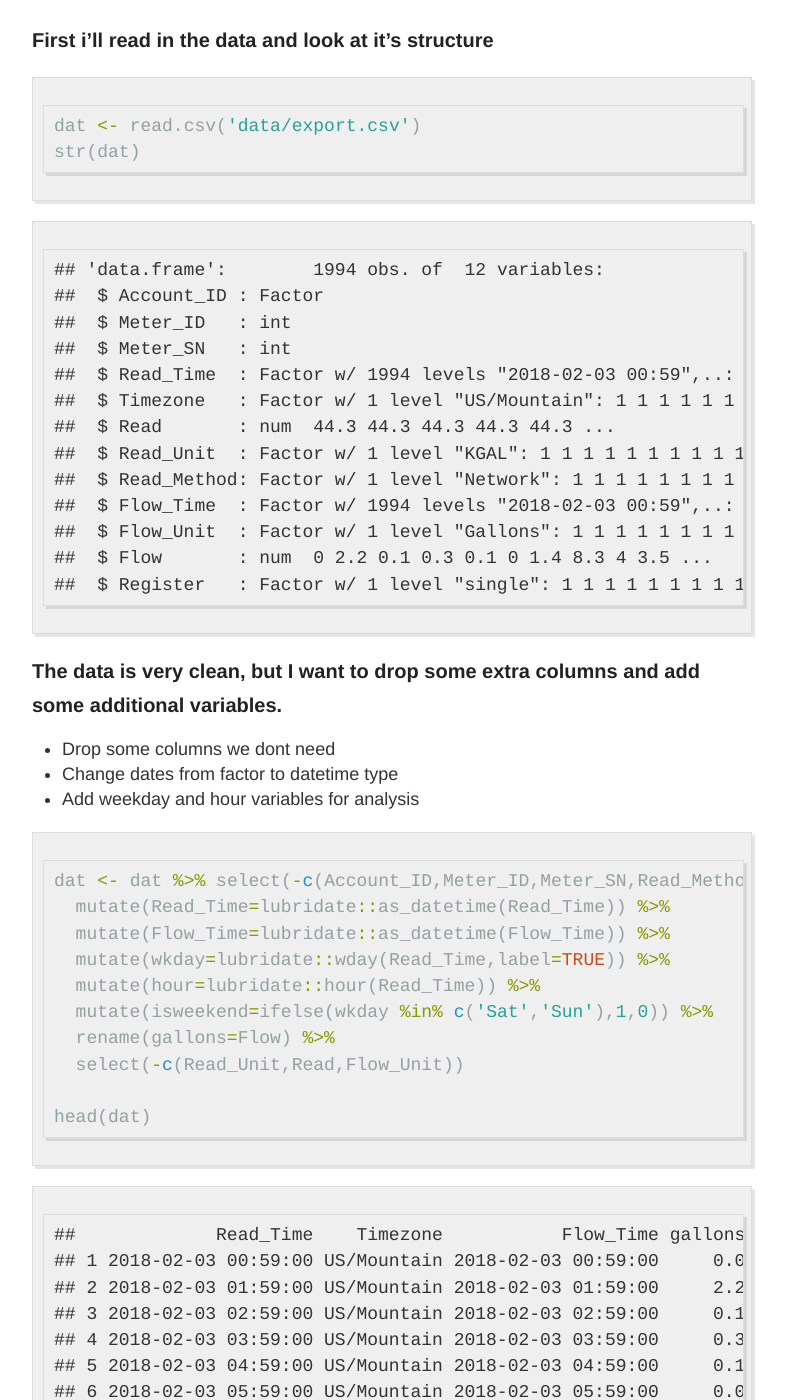
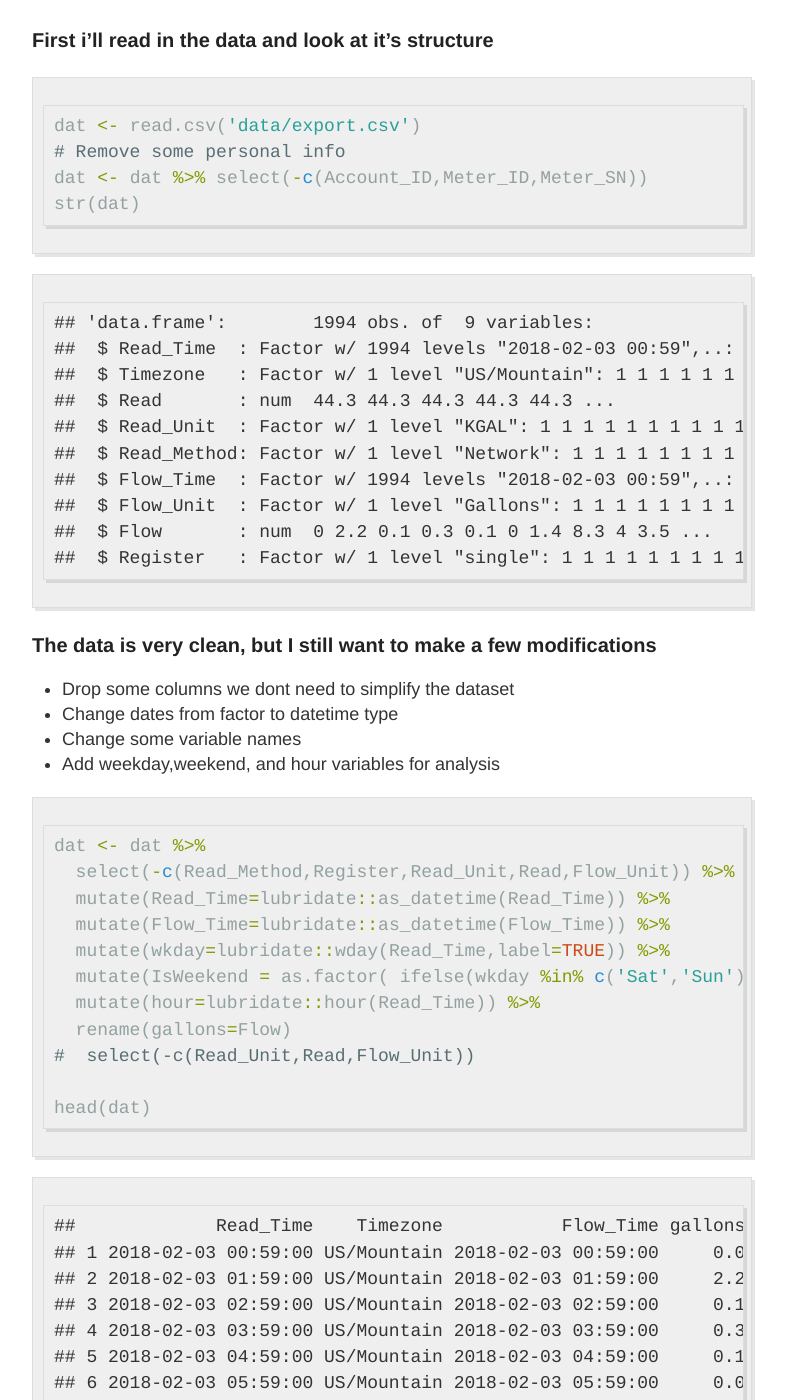
Before and after one commit to andypicke/andypicke.github.io, a Jekyll site: the page built from _posts/2018-04-29-water_usage.md, in a window 1280 px wide and 1400 px high, scrolled down 653 px. Shown: the whole window, without its empty margins (248-1034 px from the left). Built offline with Jekyll 4.4.1, drawn with Linux system fonts in a browser that asks for light colours; comment, search, counter and statistics services are not loaded; some of the changed text lies outside the part shown.

Commit message:
update post with minor text edits and nicer figures

````diff
--- a/_posts/2018-04-29-water_usage.md
+++ b/_posts/2018-04-29-water_usage.md
@@ -3,8 +3,10 @@ layout: post
 title: 'Tracking Our Water Usage'
 ---
 
+
+
 # Introduction
-Our water service recently changed to the Consolidated Mutual Water Company [CMWC](http://www.cmwc.net/), which covers a lot of the Lakewood/WheatRidge area west of Denver. Unlike our previous service, they record our water usage at hourly intervals, and give access to the data from their website. I love tracking things and collecting and analyzing data, so I was super excited to find this out. This is a quick first look at that data and patterns of our water usage.
+Our water service recently changed to the Consolidated Mutual Water Company [CMWC](http://www.cmwc.net/), which covers a lot of the Lakewood/WheatRidge area west of Denver. Unlike our previous service, they record our water usage at hourly intervals, and give access to the data from their website. I love tracking things and collecting and analyzing data, so I was super excited to find this out. This is a quick first look at that data and patterns of our water usage. I'll be using R for the analysis, with the packages *dplyr*, *ggplot2*, and *lubridate*.
 
 
 # Data
@@ -12,18 +14,19 @@ Data was downloaded from the [website](https://mywater.cmwc.net/) and saved as a
 
 
 
+
+
 ### First i'll read in the data and look at it's structure
 
 ```r
 dat <- read.csv('data/export.csv')
+# Remove some personal info
+dat <- dat %>% select(-c(Account_ID,Meter_ID,Meter_SN))
 str(dat)
 ```
 
 ```
-## 'data.frame':	1994 obs. of  12 variables:
-##  $ Account_ID : Factor
-##  $ Meter_ID   : int
-##  $ Meter_SN   : int
+## 'data.frame':	1994 obs. of  9 variables:
 ##  $ Read_Time  : Factor w/ 1994 levels "2018-02-03 00:59",..: 1 2 3 4 5 6 7 8 9 10 ...
 ##  $ Timezone   : Factor w/ 1 level "US/Mountain": 1 1 1 1 1 1 1 1 1 1 ...
 ##  $ Read       : num  44.3 44.3 44.3 44.3 44.3 ...
@@ -35,41 +38,44 @@ str(dat)
 ##  $ Register   : Factor w/ 1 level "single": 1 1 1 1 1 1 1 1 1 1 ...
 ```
 
-### The data is very clean, but I want to drop some extra columns and add some additional variables.
-* Drop some columns we dont need
+### The data is very clean, but I still want to make a few modifications
+
+* Drop some columns we dont need to simplify the dataset
 * Change dates from factor to datetime type
-* Add weekday and hour variables for analysis
+* Change some variable names
+* Add weekday,weekend, and hour variables for analysis
 
 
 
 ```r
-dat <- dat %>% select(-c(Account_ID,Meter_ID,Meter_SN,Read_Method,Register)) %>%
+dat <- dat %>%
+  select(-c(Read_Method,Register,Read_Unit,Read,Flow_Unit)) %>%
   mutate(Read_Time=lubridate::as_datetime(Read_Time)) %>%
   mutate(Flow_Time=lubridate::as_datetime(Flow_Time)) %>%
   mutate(wkday=lubridate::wday(Read_Time,label=TRUE)) %>%
+  mutate(IsWeekend = as.factor( ifelse(wkday %in% c('Sat','Sun'),1,0) ) ) %>%
   mutate(hour=lubridate::hour(Read_Time)) %>%
-  mutate(isweekend=ifelse(wkday %in% c('Sat','Sun'),1,0)) %>%
-  rename(gallons=Flow) %>%
-  select(-c(Read_Unit,Read,Flow_Unit))
+  rename(gallons=Flow)
+#  select(-c(Read_Unit,Read,Flow_Unit))
 
 head(dat)
 ```
 
 ```
-##             Read_Time    Timezone           Flow_Time gallons wkday hour
-## 1 2018-02-03 00:59:00 US/Mountain 2018-02-03 00:59:00     0.0   Sat    0
-## 2 2018-02-03 01:59:00 US/Mountain 2018-02-03 01:59:00     2.2   Sat    1
-## 3 2018-02-03 02:59:00 US/Mountain 2018-02-03 02:59:00     0.1   Sat    2
-## 4 2018-02-03 03:59:00 US/Mountain 2018-02-03 03:59:00     0.3   Sat    3
-## 5 2018-02-03 04:59:00 US/Mountain 2018-02-03 04:59:00     0.1   Sat    4
-## 6 2018-02-03 05:59:00 US/Mountain 2018-02-03 05:59:00     0.0   Sat    5
-##   isweekend
-## 1         1
-## 2         1
-## 3         1
-## 4         1
-## 5         1
-## 6         1
+##             Read_Time    Timezone           Flow_Time gallons wkday
+## 1 2018-02-03 00:59:00 US/Mountain 2018-02-03 00:59:00     0.0   Sat
+## 2 2018-02-03 01:59:00 US/Mountain 2018-02-03 01:59:00     2.2   Sat
+## 3 2018-02-03 02:59:00 US/Mountain 2018-02-03 02:59:00     0.1   Sat
+## 4 2018-02-03 03:59:00 US/Mountain 2018-02-03 03:59:00     0.3   Sat
+## 5 2018-02-03 04:59:00 US/Mountain 2018-02-03 04:59:00     0.1   Sat
+## 6 2018-02-03 05:59:00 US/Mountain 2018-02-03 05:59:00     0.0   Sat
+##   IsWeekend hour
+## 1         1    0
+## 2         1    1
+## 3         1    2
+## 4         1    3
+## 5         1    4
+## 6         1    5
 ```
 
 Ok now we're ready to roll!
@@ -78,98 +84,101 @@ Ok now we're ready to roll!
 
 ## Time-series of flow
 
-They just upgraded to recording meters, so the data only goes back to the beginning of February. There's not too much of a pattern in time, but we can see that the values (hourly usage) are typically less than 5, with a smaller number of larger values (dishwasher? washing machine?). This is also shown in a histogram of the data.
+They just upgraded to recording meters, so the data only goes back to the beginning of February. There's not too much of a pattern in time, but we can see that the values (hourly usage) are typically less than 5, with a smaller number of larger values ( maybe the dishwasher or washing machine?).
+
 
 
 ```r
-dat %>% ggplot(aes(as.Date(Read_Time),gallons))+
-  geom_point()+
-  xlab("Date")+
-  ylab("Gallons")+
-  ggtitle("Water Usage Timeseries")
+ dat %>% ggplot(aes(as.Date(Read_Time),gallons))+
+   geom_point()+
+   xlab("Date")+
+   ylab("Gallons")+
+   ggtitle("Water Usage Timeseries")
 ```
 
-![](/images/water_use/unnamed-chunk-1-1.png)
+![](/images/water_use/time-series-1.png)<!-- -->
+
+## Distribution of flow values
+
+This is also shown in a histogram of the data, which shows the count of data points falling in each bin. The lines below the histogram are a *rug*, which show where the individual data points fall. This is useful for seeing outliers and bins with very few values, where the bars are difficult to see.
 
 
 
-## Distribution of flow values
-
 ```r
 dat %>% ggplot(aes(gallons))+
-  geom_histogram(binwidth = 1)+
+  geom_histogram(binwidth = 0.5)+
   xlab("Gallons")+
   ggtitle("Histogram of Hourly Water Usage")+
   geom_rug()
 ```
 
-![](/images/water_use/unnamed-chunk-2-1.png)
+![](/images/water_use/histogram-1.png)<!-- -->
 
 
 
-## Next i'll separate the data by day of week, and look at those distributions.
+## Is water usage different depending on day?
 
-There doesn't seem to be much of a difference in water usage for different days.
+The next figure shows boxplots of hourly water usage for each day. Boxplots are a way to easily visualize statistical properties of a dataset. The box contains the middle 50% of the data points. The horizontal line in the box is the median of the dataset. Individual dots are outliers. Looking at the figure, there doesn't seem to be much of a difference in water usage for different days.
 
 
 ```r
 dat %>%  ggplot(aes(wkday,gallons))+
-  geom_boxplot()+
+  geom_boxplot(aes(fill=wkday))+
   xlab("Day of Week")+
-  ggtitle("Water Usage by Day of Week")+
+  ggtitle("Water Usage Values by Day of Week")+
   ylab("Hourly Gallons Used")+
   coord_flip()
 ```
 
-![](/images/water_use/unnamed-chunk-3-1.png)
+![](/images/water_use/boxplot by day-1.png)<!-- -->
 
-There also doesn't seem to be too much of a difference between weekdays and weekends.
+There also doesn't seem to be too much of a difference between weekdays and weekends, as shown below. It looks like there may be some larger values on weekends than on weekdays, but it is not a large difference.
 
 
 ```r
-dat %>%  ggplot(aes(x=as.factor(isweekend),y=gallons))+
-  geom_boxplot()+
+dat %>%  ggplot(aes(x=IsWeekend,y=gallons))+
+  geom_boxplot(aes(fill=IsWeekend))+
   xlab("Is Weekend?")+
   ggtitle("Water Usage For Weekdays and Weekends")+
   ylab("Hourly Usage (Gallons)")
 ```
 
-![](/images/water_use/unnamed-chunk-4-1.png)
+![](/images/water_use/boxplot by weekend, weekday-1.png)<!-- -->
 
 ## Now i'll break it down by hour of day
 
-We tend to use more water between 6 and 8 am, and from 4 to 10 pm, which probably is driven mainly by our workday schedule. The morning usage is probably due mostly to showering. Note that I usually leave for work by 7:30, so the larger 8:00 values are likely my wife taking a shower (you can see she takes longer showers than me :) ). Next i'll separate this into weekdays and weekends to see if this holds up; if it is due to the workday, we shouldn't see the same pattern on the weekends
+The new figure shows boxplots of water usage for each hour of the day. We tend to use more water between 6 and 8 am, and from 4 to 10 pm, which is probably driven mainly by our workday schedule. The larger values in the morning are likely showers. Note that I usually leave for work by 7:30, so the larger 8:00 values are likely my wife taking a shower (you can see she takes longer showers than me :) ).
 
 
 ```r
-dat %>% mutate(hour=lubridate::hour(Read_Time)) %>%
+dat %>%
   ggplot(aes(as.factor(hour),gallons))+
-  geom_boxplot()+
+  geom_boxplot(fill='red')+
   xlab("Hour of Day")+
   ylab("Gallons")+
   ggtitle("Water Usage by Hour - All Days")
 ```
 
-![](/images/water_use/unnamed-chunk-5-1.png)
+![](/images/water_use/boxplot by hour of day-1.png)<!-- -->
 
+Next i'll separate this into weekdays and weekends to see if this holds up; if the pattern is in fact due to the workday, we shouldn't see the same pattern on the weekends.
 
+## Hourly water usage, separated by weekdays and weekends
 
-## Boxplots of flow by hour of day, separate for weekdays and weekends
-
-During the week, there is a distinct pattern of more water usage in the morning and evenings which corresponds w/ the workday. We tend to use more water in the morning, probably because we tend to shower in the mornings. On the weekends, water usage is pretty evenly distributed throughout the hours we are awake.
+During the week, there is a distinct pattern of more water usage in the morning and evenings which corresponds w/ the workday, as seen in the previous figure. However, on the weekends water usage is pretty evenly distributed throughout the hours we are awake.
 
 
 ```r
-dat %>% mutate(hour=lubridate::hour(Read_Time)) %>%
+dat %>%
   ggplot(aes(as.factor(hour),gallons))+
-  geom_boxplot()+
-  facet_wrap(~isweekend)+
+  geom_boxplot(aes(fill=IsWeekend))+
+  facet_wrap(~IsWeekend)+
   xlab("Hour of Day")+
   ylab("Gallons")+
   ggtitle("Water Usage by Hour - All Days")
 ```
 
-![](/images/water_use/unnamed-chunk-6-1.png)
+![](/images/water_use/by hour of day, weekend and weekdays-1.png)<!-- -->
 
 # To Come
 
````
